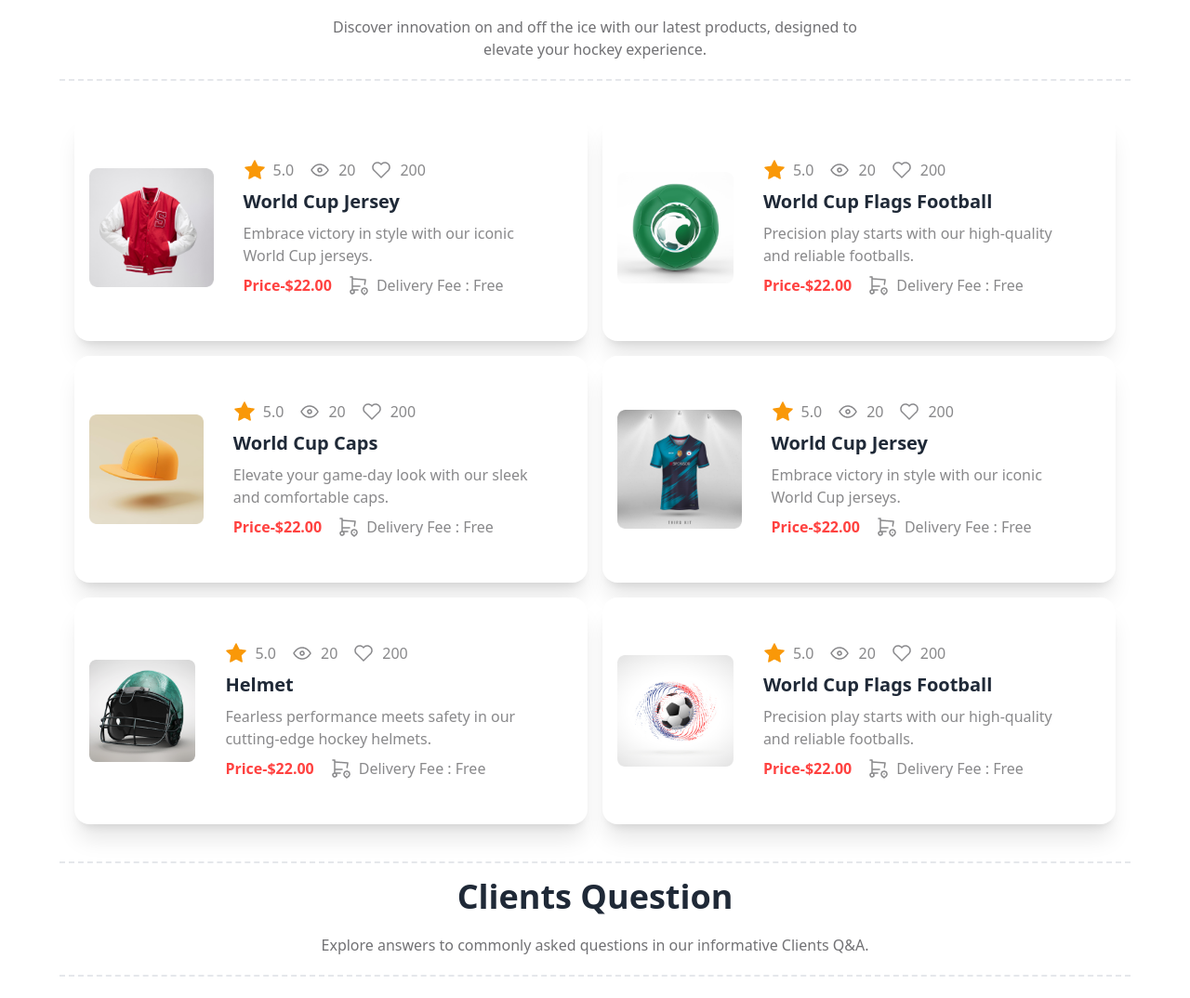
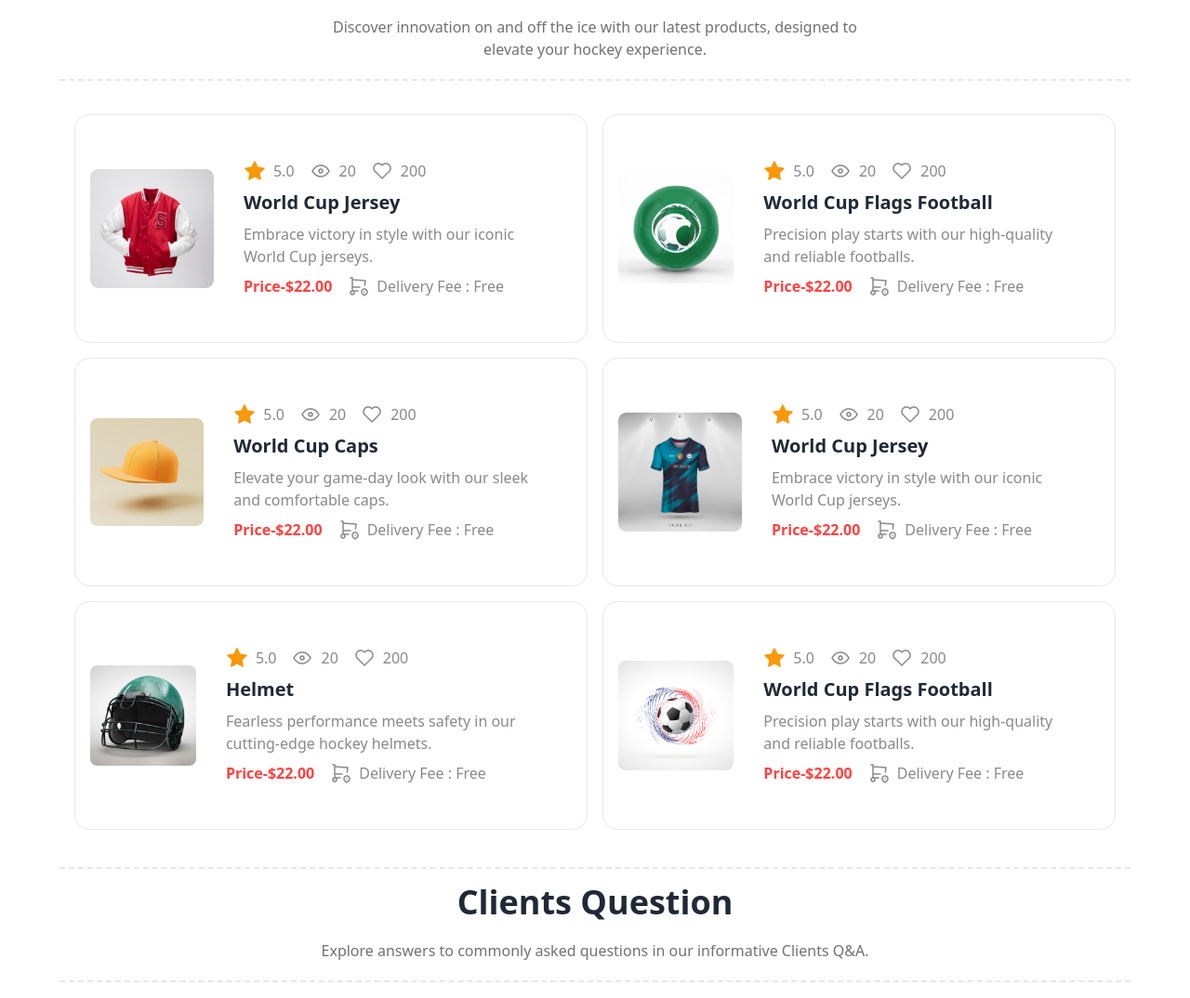
Before and after one commit to tahmid-ahnaf/Hockeys, a plain HTML site: page index.html in a window 1280 px wide. Shown: the part 2147-3221 px from the top of the page at 93% size. Drawn offline with nearby package versions, Linux system fonts and the light colour scheme.

Commit message:
border fixed

```diff
--- a/index.html
+++ b/index.html
@@ -426,7 +426,7 @@
 
           <div class=" mt-5 grid grid-cols-1 lg:grid-cols-2 gap-4 p-4">
 
-            <div class="card lg:card-side bg-base-100 shadow-xl p-4 ">
+            <div class="card lg:card-side bg-base-100 border p-4 ">
               <figure><img class="w-full" src="Images/5.png" alt="Album"/></figure>
               <div class="card-body">
                 <div class="flex items-center gap-4">
@@ -469,7 +469,7 @@
               </div>
             </div>
 
-            <div class="card lg:card-side bg-base-100 shadow-xl p-4 ">
+            <div class="card lg:card-side bg-base-100 border p-4 ">
               <figure><img class="w-full" src="Images/6.png" alt="Album"/></figure>
               <div class="card-body">
                 <div class="flex items-center gap-4">
@@ -511,7 +511,7 @@
 
               </div>
             </div>
-            <div class="card lg:card-side bg-base-100 shadow-xl p-4 ">
+            <div class="card lg:card-side bg-base-100 border p-4 ">
               <figure><img class="w-full" src="Images/7.png" alt="Album"/></figure>
               <div class="card-body">
                 <div class="flex items-center gap-4">
@@ -553,7 +553,7 @@
 
               </div>
             </div>
-            <div class="card lg:card-side bg-base-100 shadow-xl p-4 ">
+            <div class="card lg:card-side bg-base-100 border p-4 ">
               <figure><img class="w-full" src="Images/8.png" alt="Album"/></figure>
               <div class="card-body">
                 <div class="flex items-center gap-4">
@@ -595,7 +595,7 @@
 
               </div>
             </div>
-            <div class="card lg:card-side bg-base-100 shadow-xl p-4 ">
+            <div class="card lg:card-side bg-base-100 border p-4 ">
               <figure><img class="w-full" src="Images/9.png" alt="Album"/></figure>
               <div class="card-body">
                 <div class="flex items-center gap-4">
@@ -637,7 +637,7 @@
 
               </div>
             </div>
-            <div class="card lg:card-side bg-base-100 shadow-xl p-4 ">
+            <div class="card lg:card-side bg-base-100 border p-4 ">
               <figure><img class="w-full" src="Images/10.png" alt="Album"/></figure>
               <div class="card-body">
                 <div class="flex items-center gap-4">
```
